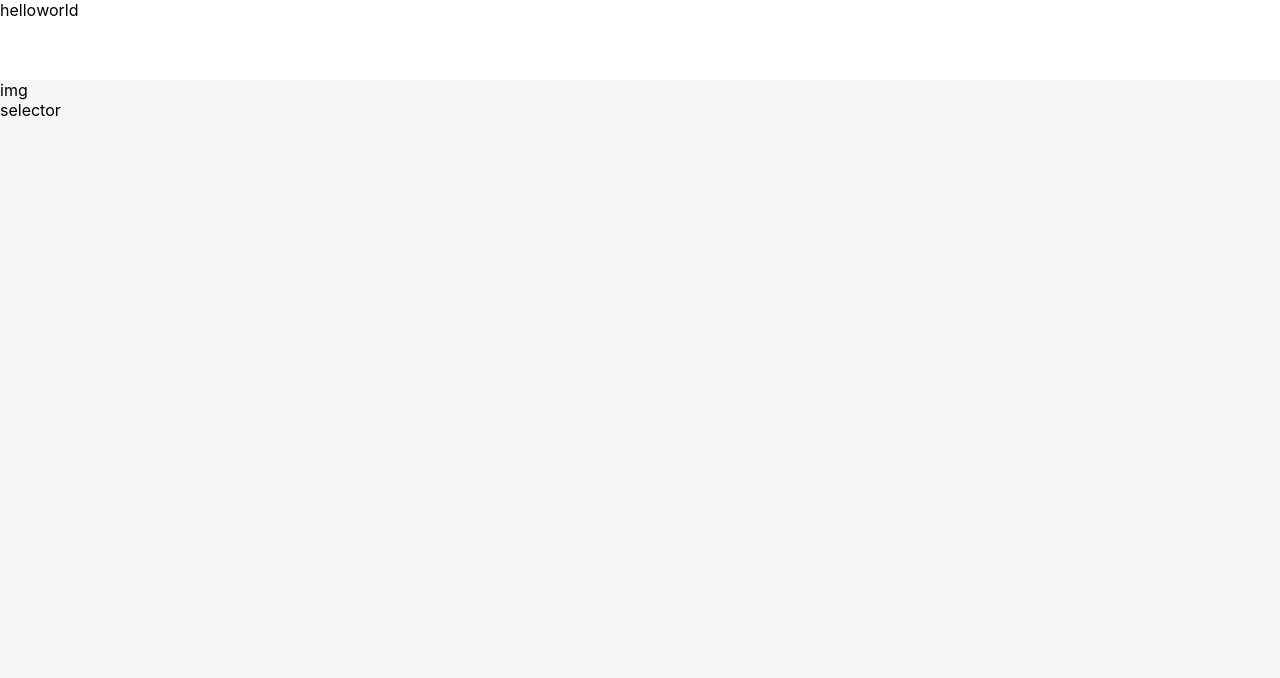
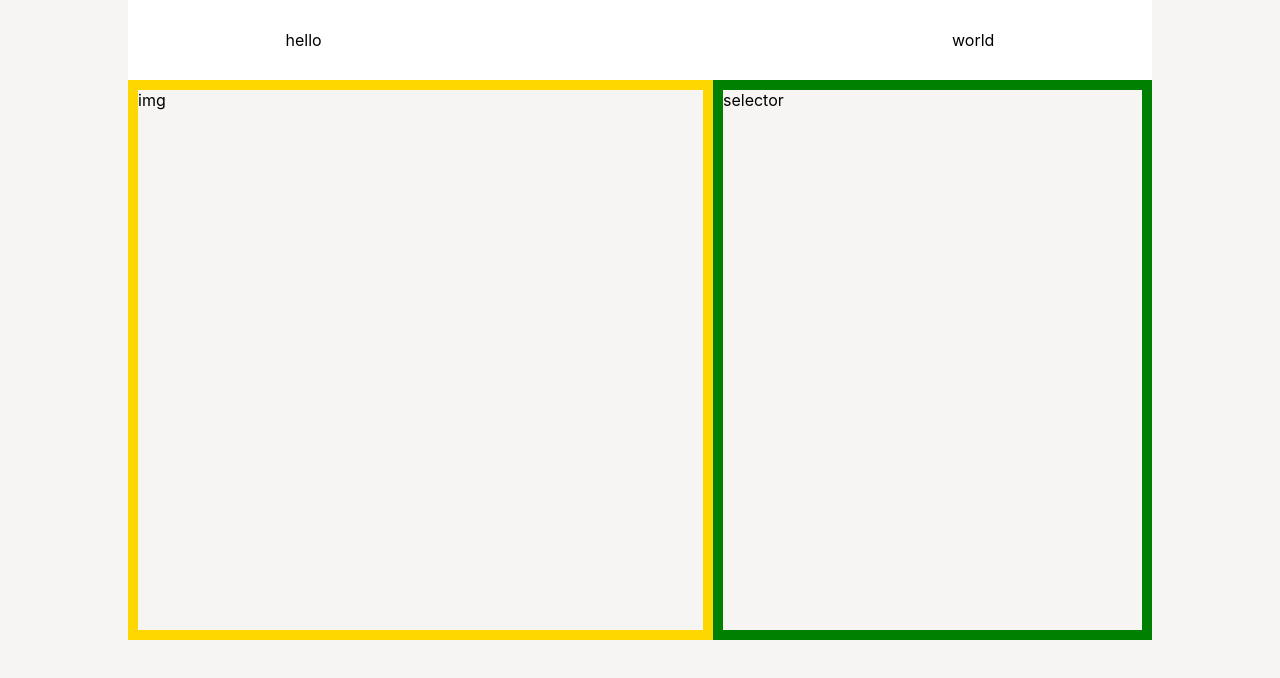
Before and after one commit to burt23/saatva, a React (Create React App) app: page / in a window 1280 px wide. Shown: the top 678 px of the page. Built offline with nearby package versions, Linux system fonts and the light colour scheme.

Commit message:
wip on basic app layout

```diff
--- a/src/App.js
+++ b/src/App.js
@@ -13,17 +13,47 @@ const useStyles = makeStyles({
     display: "flex",
     flexDirection: "column",
     overflow: "hidden",
+    justifyItems: "center",
+    alignItems: "center",
+  },
+  firstLevelFlexChild: {
+    // background: "#d4aa63",
+    flex: "0 1 auto",
+    maxWidth: "80vw",
+    minWidth: "80vw",
+    // minHeight: "100%",
+    position: "relative",
   },
   header: {
-    background: "#ffffff",
+    background: "#fff",
     position: "relative",
     height: "5rem",
-    width: "100vw",
     display: "flex",
     flexDirection: "row",
+    justifyContent: "space-around",
+    alignItems: "center",
+    // padding: "2rem 0 ",
   },
   button: {
     background: "#d4aa63",
+  },
+  content: {
+    display: "flex",
+    flexDirection: "row",
+    flexWrap: "wrap",
+    justifyContent: "space-around",
+    minHeight: "70vmin",
+    position: "relative",
+  },
+  img: {
+    flex: "3 1 auto",
+    border: "10px solid gold",
+    minWidth: "500px",
+  },
+  selector: {
+    flex: "2 1 auto",
+    border: "10px solid green",
+    minWidth: "300px",
   },
 });
 
@@ -34,6 +64,7 @@ function App() {
       <div className={classes.firstLevelFlexChild}>
         <header className={classes.header}>
           <div className={classes.headerItem}>hello</div>
+          <div className={classes.headerItem} />
           <div className={classes.headerItem}>world</div>
         </header>
       </div>
```
